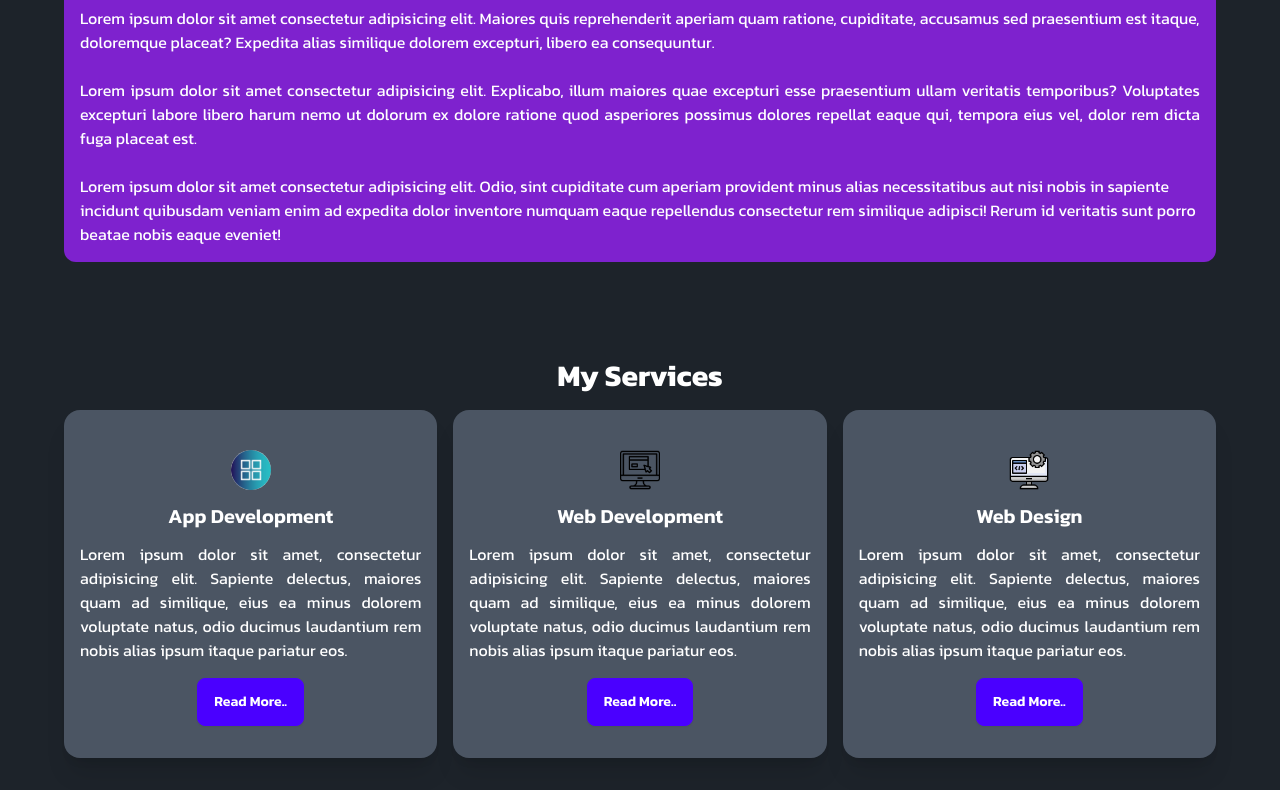
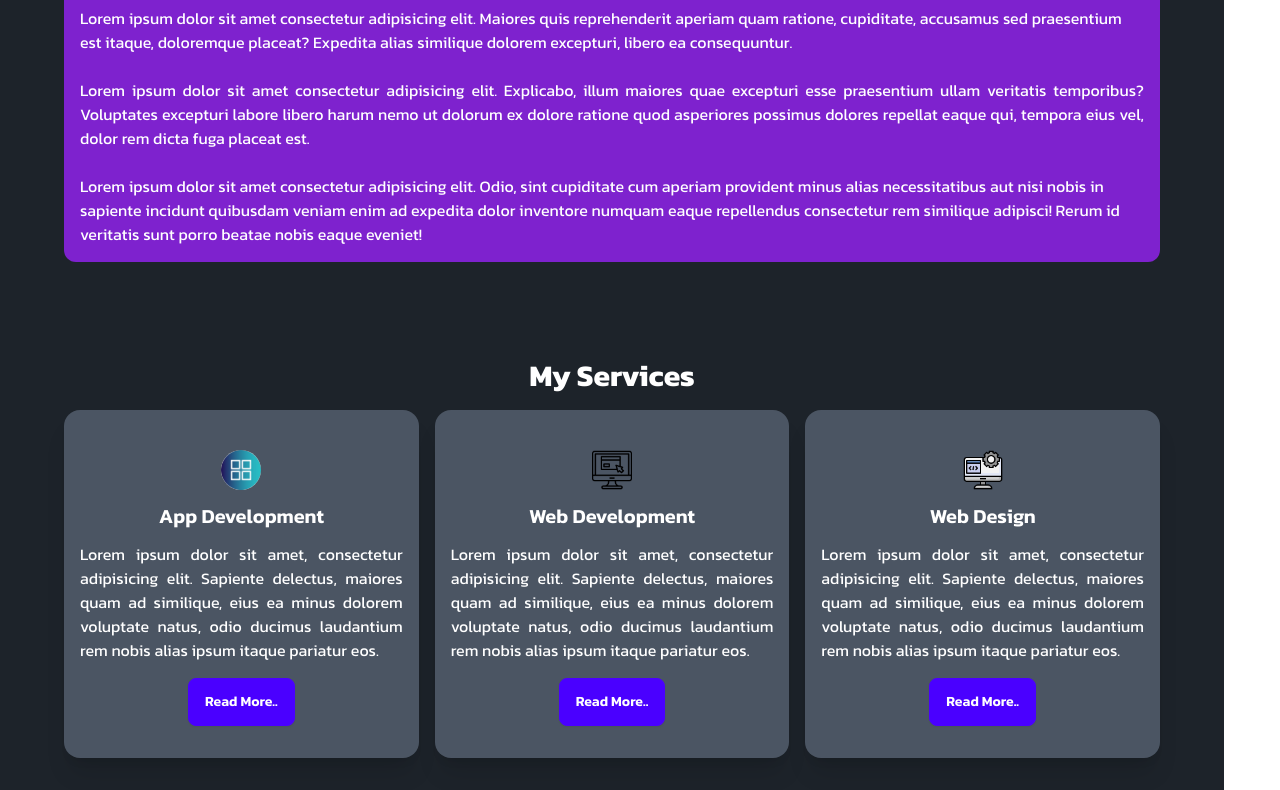
Before and after one commit to bissawjit18/bishonath-portfolio, a plain HTML site: page index.html in a window 1280 px wide. Shown: the part 636-1426 px from the top of the page. Drawn offline with nearby package versions, Linux system fonts and the light colour scheme; a web font is replaced by a local one.

Commit message:
Update index.html

```diff
--- a/index.html
+++ b/index.html
@@ -22,6 +22,7 @@
         }
 
         body {
+            max-width: 1224px;
             font-family: "Kanit", sans-serif;
             background-color: #1D232A;
         }
```
